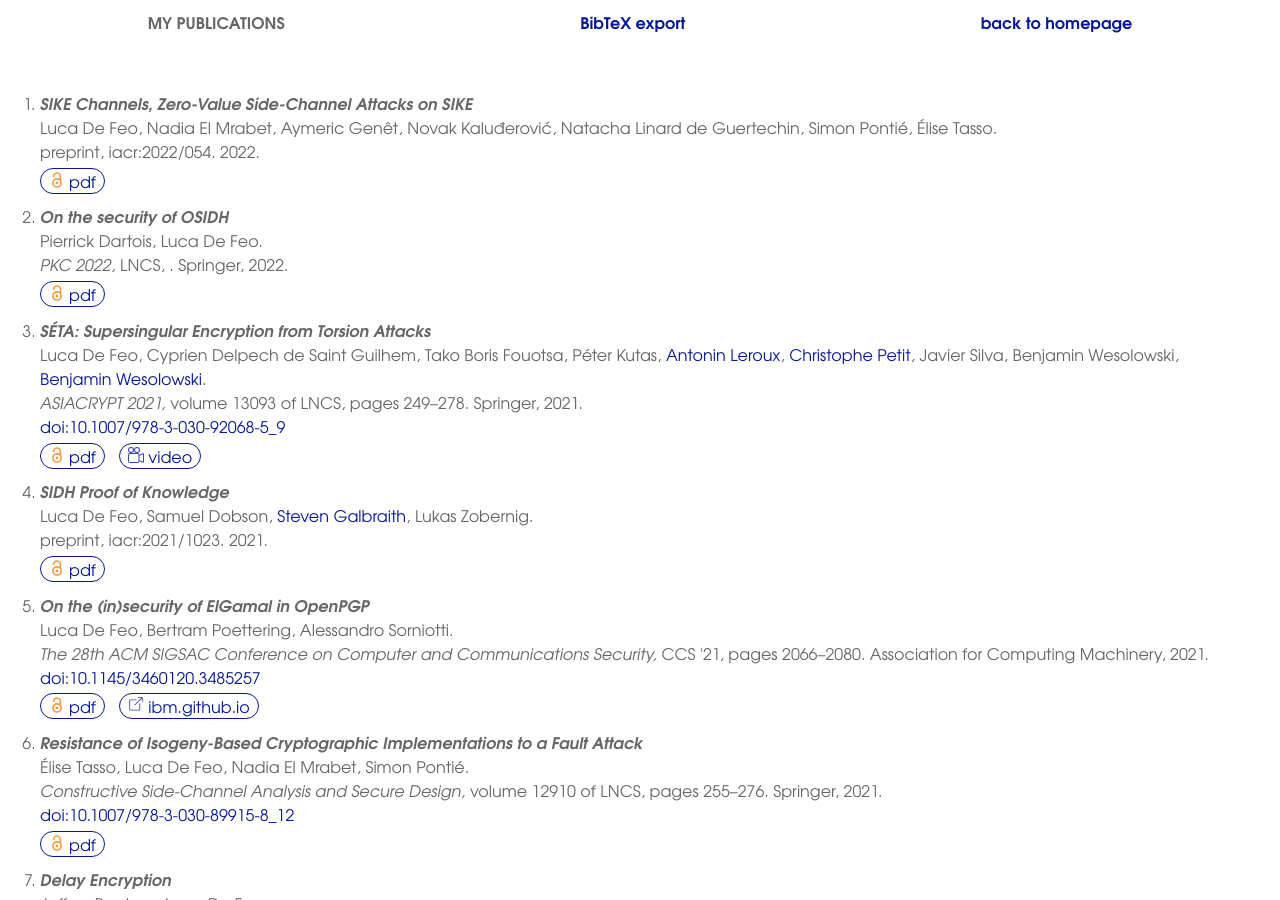
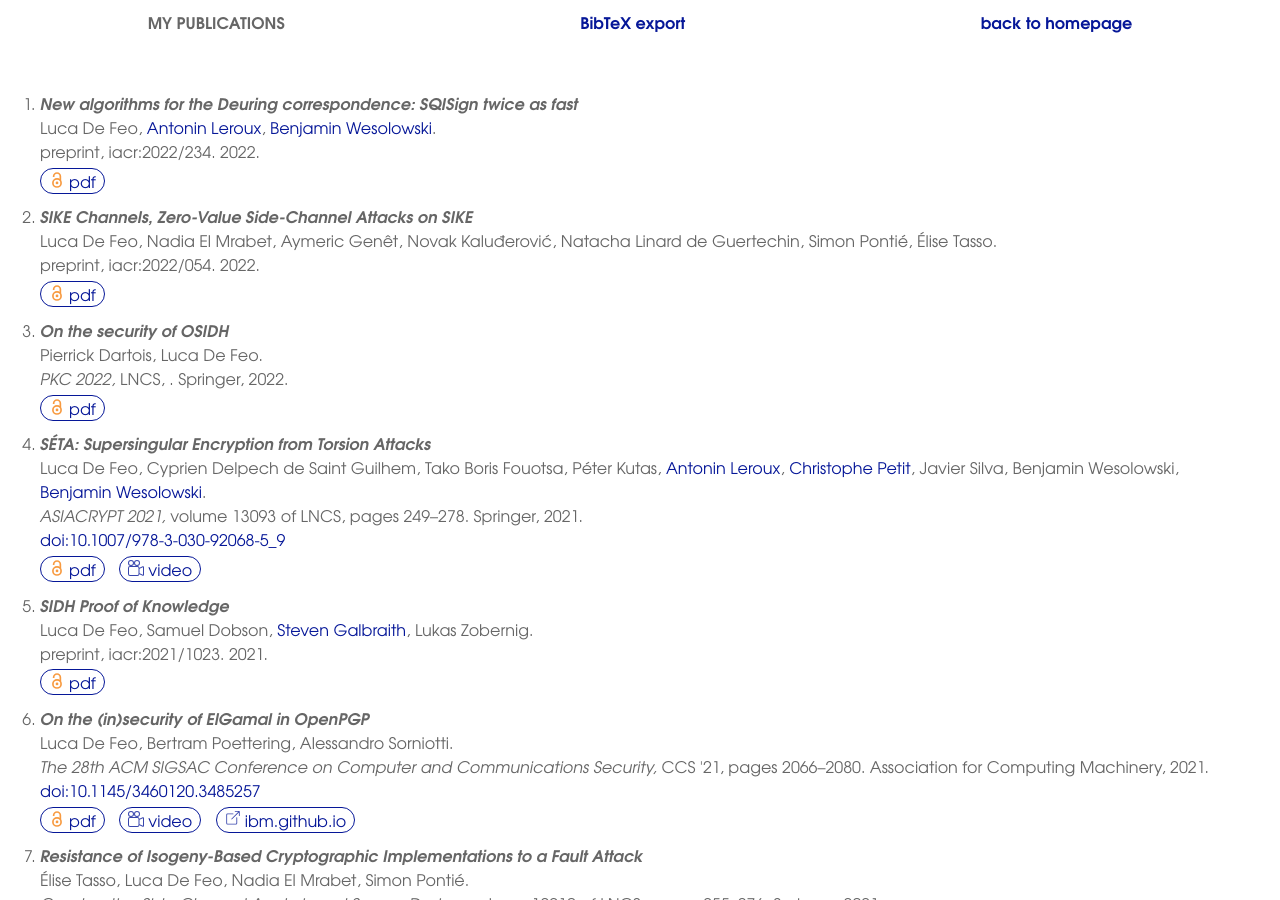
Before and after one commit to defeo/defeo.github.io, a Jekyll site: the page built from pubs.html, in a window 1280 px wide and 900 px high. Built offline with Jekyll 4.4.1, drawn with Linux system fonts in a browser that asks for light colours.

Commit message:
Updated pubs

```diff
--- a/_data/papers.yaml
+++ b/_data/papers.yaml
@@ -1,4 +1,16 @@
 papers:
+  - type: preprint
+    title: 'New algorithms for the Deuring correspondence: SQISign twice as fast'
+    authors:
+      - me
+      - aleroux
+      - bweso
+    bibinfo:
+      id: 'iacr:2022/234'
+    download: 'https://eprint.iacr.org/2022/234.pdf'
+    date: 2022-02
+    year: 2022
+
   - type: preprint
     title: 'SIKE Channels, Zero-Value Side-Channel Attacks on SIKE'
     authors:
@@ -90,6 +102,7 @@ papers:
         - Elaine Shi
     doi: 10.1145/3460120.3485257
     download: 'https://eprint.iacr.org/2021/923.pdf'
+    video: 'https://www.youtube.com/watch?v=r6Y0s5DTGEM'
     links:
       - 'https://ibm.github.io/system-security-research-updates/2021/07/20/insecurity-elgamal-pt1'
     date: 2021-11
```
